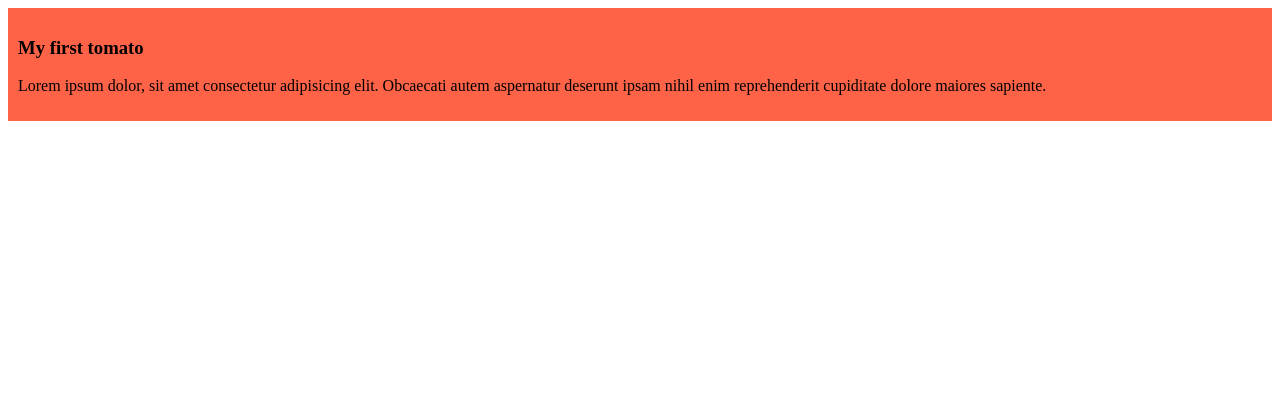
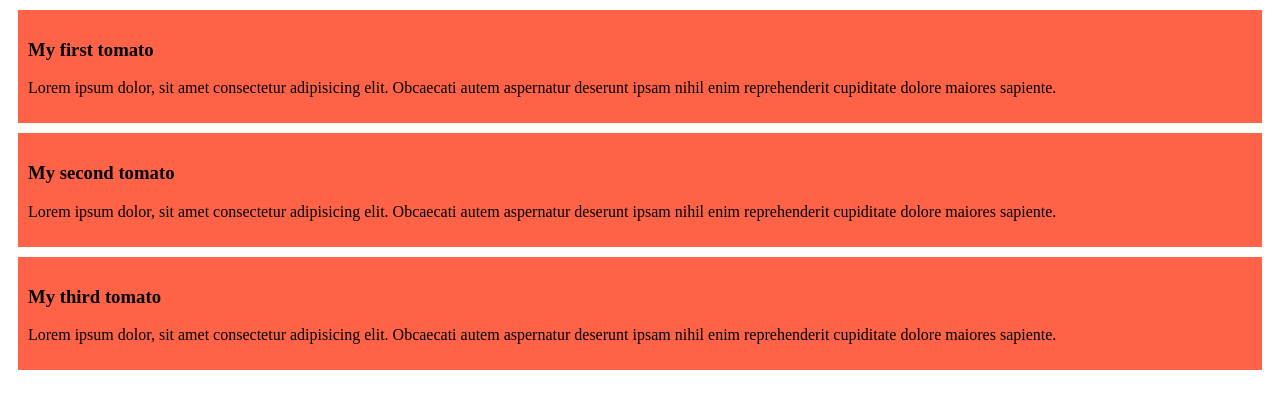
Before and after one commit to fareaz/my-simple-website, a plain HTML site: page index.html in a window 1280 px wide. Drawn offline with Linux system fonts and the light colour scheme.

Commit message:
added the second and third blog

```diff
--- a/index.html
+++ b/index.html
@@ -9,6 +9,14 @@
             <h3>My first tomato</h3>
             <p>Lorem ipsum dolor, sit amet consectetur adipisicing elit. Obcaecati autem aspernatur deserunt ipsam nihil enim reprehenderit cupiditate dolore maiores sapiente.</p>
         </div>
+        <div class="">
+            <h3>My second tomato</h3>
+            <p>Lorem ipsum dolor, sit amet consectetur adipisicing elit. Obcaecati autem aspernatur deserunt ipsam nihil enim reprehenderit cupiditate dolore maiores sapiente.</p>
+        </div>
+        <div class="">
+            <h3>My third tomato</h3>
+            <p>Lorem ipsum dolor, sit amet consectetur adipisicing elit. Obcaecati autem aspernatur deserunt ipsam nihil enim reprehenderit cupiditate dolore maiores sapiente.</p>
+        </div>
     </title>
 </head>
 <body>
--- a/style/blog.css
+++ b/style/blog.css
@@ -1,4 +1,5 @@
 div{
     background-color: tomato;
 padding: 10px;
+margin: 10px;
 }
```
